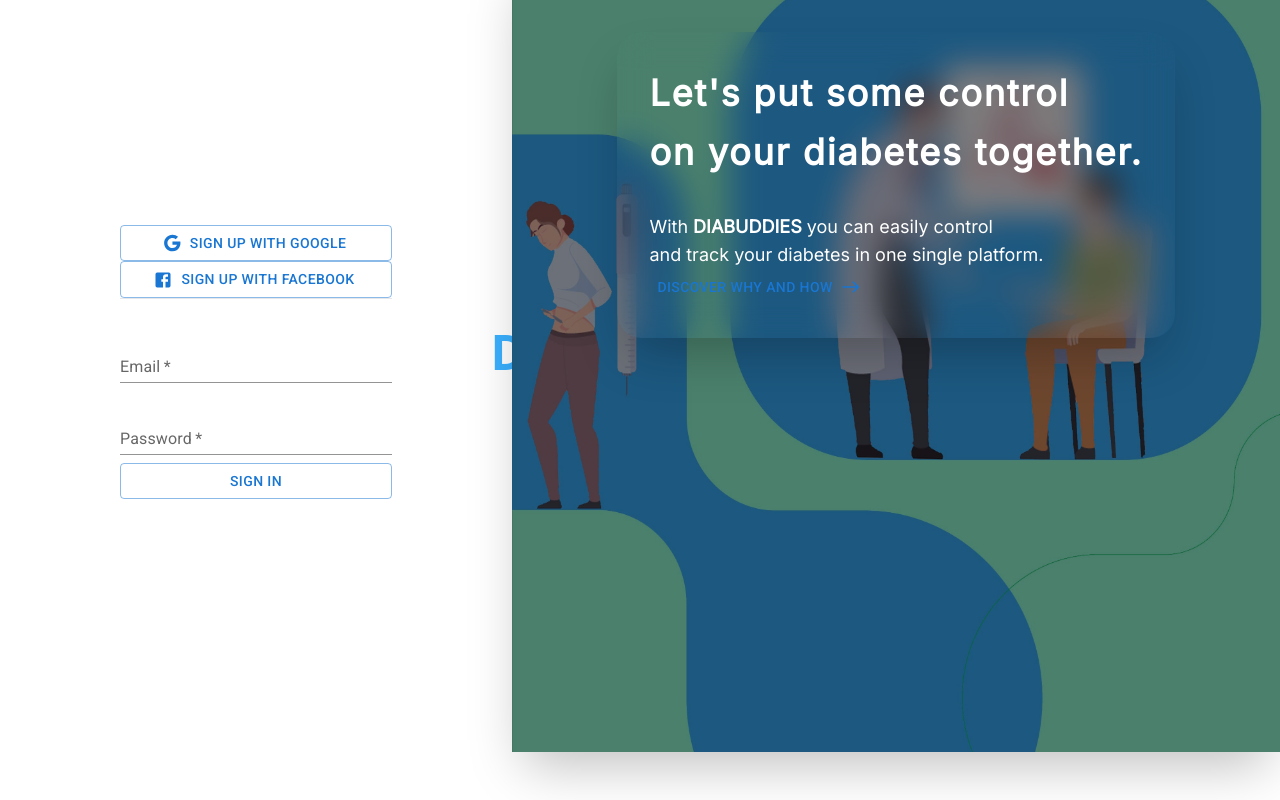
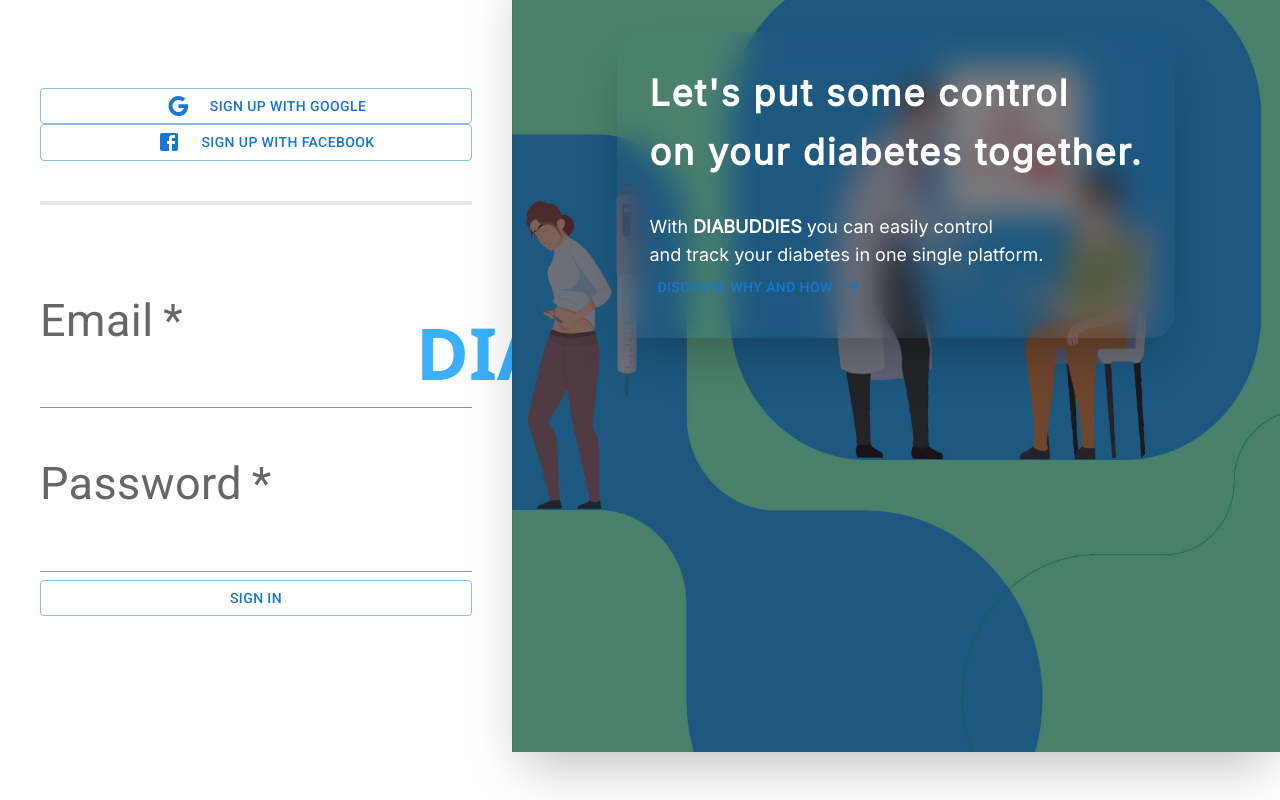
Before and after one commit to Adnane-Louardi-dev/diabuddies, a Next.js app in the folder client/: page /login in a window 1280 px wide. Built offline with nearby package versions, Linux system fonts and the light colour scheme.

Commit message:
styling login page

```diff
--- a/client/pages/login.js
+++ b/client/pages/login.js
@@ -12,34 +12,36 @@
   const onSubmit = (data) => setFormData(JSON.stringify(data));
   return (
     <div className="h-full h-screen">
-      <div className="relative lg:hidden h-64 w-screen pt-8 px-8">
+      <div className="relative lg:hidden h-96 w-screen pt-16 px-8">
         {/* <h1 className="text-6xl text-white font-rubik font-semibold tracking-wider">Login to your panel</h1> */}
-        <p className="text-3xl text-white font-poppins">
+        <p className="text-4xl text-white tracking-wide leading-relaxed font-poppins">
           With <span className="font-semibold hover:underline hover:text-diaBlue decoration-diaOrange">DIABUDDIES</span> you can easily control <br />
           and track your diabetes in one single platform.
+          <Button endIcon={<EastIcon />} className="my-6 font-roboto text-white hover:text-diaOrange text-4xl underline hover:decoration-diaOrange">
+            Discover why and how
+          </Button>
         </p>
 
-        <Button endIcon={<EastIcon />} className="my-6 font-roboto text-white hover:text-diaOrange text-xl underline hover:decoration-diaOrange">
-          Discover why and how
-        </Button>
-        <Image src={"/signup_promo.jpg"} className="brightness-50 -z-50" fill objectFit="cover" cover alt={"black woman checking blood sugar"} />
+        <Image src={"/signup_promo.jpg"} className="brightness-50 -z-50" fill objectFit="cover" alt={"black woman checking blood sugar"} />
       </div>
       <div className="flex flex-row -mt-12 bg-white justify-center lg:items-center h-full w-full rounded-t-[25px] lg:rounded-none">
-        <div className="absolute my-12">
-          <div className="text-inter text-diaBlue text-5xl font-semibold">
+        <div className="absolute my-16">
+          <div className="text-inter text-diaBlue text-7xl font-semibold">
             DIA<span className="text-diaOrange">BUDDIES</span>
           </div>
         </div>
-        <div className="flex-none w-full lg:basis-2/5 px-20 my-14">
+        <div className="flex-none w-full lg:basis-2/5 my-48">
           <div className="my-5 p-10">
-            <div className="my-5 border-b">
-              <Link href="http://localhost:3000/login/auth/google" passHref>
-                <Button fullWidth variant="outlined" className="mb-5 p-3 text-diaGray border-diaGray" startIcon={<GoogleIcon />}>
+            <div className="mb-12 pb-10 border-b-4">
+              <Link href="/api/login/auth/google" passHref>
+                <Button fullWidth variant="outlined" className="mb-7 p-7 text-diaGray text-4xl rounded-full border-4 border-diaGray">
+                  <GoogleIcon className="text-5xl mx-5" />
                   Sign up with Google
                 </Button>
               </Link>
-              <Link href="http://localhost:3000/login/auth/facebook" to="http://localhost:3000/login/auth/facebook" as="/login" passHref>
-                <Button fullWidth variant="outlined" className="mb-5 p-3 text-diaGray border-diaGray" startIcon={<FacebookIcon />}>
+              <Link href="/api/login/auth/facebook" to="http://localhost:3000/login/auth/facebook" as="/login" passHref>
+                <Button fullWidth variant="outlined" className="mb-5 p-7 text-diaGray text-4xl rounded-full border-4 border-diaGray">
+                  <FacebookIcon className="text-5xl mx-5" />
                   Sign up with Facebook
                 </Button>
               </Link>
@@ -48,6 +50,20 @@
             <form onSubmit={handleSubmit(onSubmit)}>
               <TextField
                 required
+                InputLabelProps={{
+                  style: {
+                    fontSize: 45,
+                    backgroundColor: "transparent",
+                    color: "#666666",
+                  },
+                }}
+                inputProps={{
+                  style: {
+                    fontSize: 45,
+                    backgroundColor: "transparent",
+                    margin: "25px 0",
+                  },
+                }}
                 {...register("email", { pattern: /^\w+([\.-]?\w+)*@\w+([\.-]?\w+)*(\.\w{2,3})+$/ })}
                 fullWidth
                 id="standard-required"
@@ -57,6 +73,20 @@
               />
               <TextField
                 required
+                InputLabelProps={{
+                  style: {
+                    fontSize: 45,
+                    backgroundColor: "transparent",
+                    color: "#666666",
+                  },
+                }}
+                inputProps={{
+                  style: {
+                    fontSize: 45,
+                    backgroundColor: "transparent",
+                    margin: "25px 0",
+                  },
+                }}
                 {...register("password")}
                 fullWidth
                 id="standard-password-input"
@@ -66,7 +96,13 @@
                 variant="standard"
                 margin="normal"
               />
-              <Button fullWidth className="my-5 p-3 text-diaGray border-diaGray" variant="outlined" type="submit" margin="normal">
+              <Button
+                fullWidth
+                className="my-10 p-7 text-diaGray text-4xl rounded-full border-4 border-diaGray"
+                variant="outlined"
+                type="submit"
+                margin="normal"
+              >
                 Sign in
               </Button>
             </form>
```
